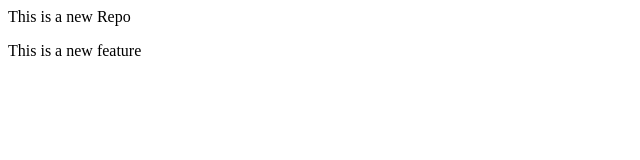
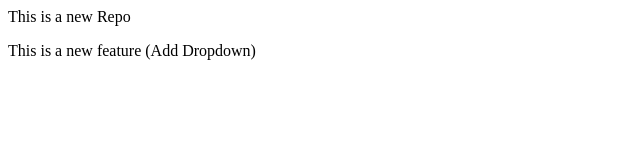
Before and after one commit to Nishkarshgupt/localrepo, a plain HTML site: page index.html in a window 1280 px wide. Shown: the whole page, without its empty margins (0-640 px from the left). Drawn offline with Linux system fonts and the light colour scheme.

```diff
--- a/index.html
+++ b/index.html
@@ -1,2 +1,2 @@
 <p>This is a new Repo</p>
-<p>This is a new feature</p>
+<p>This is a new feature (Add Dropdown)</p>
```
